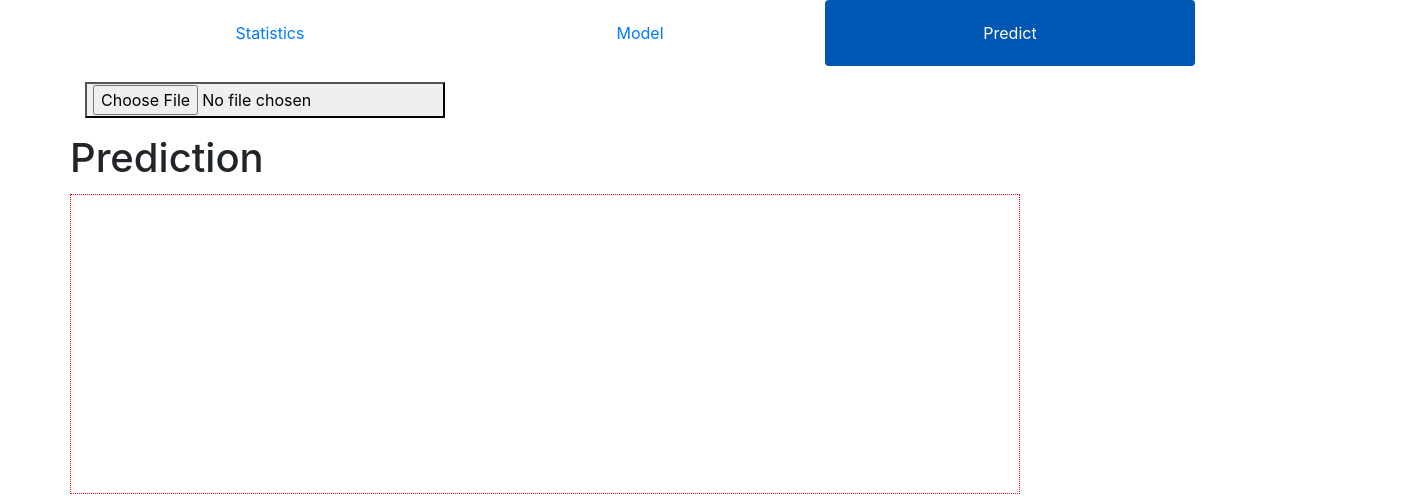
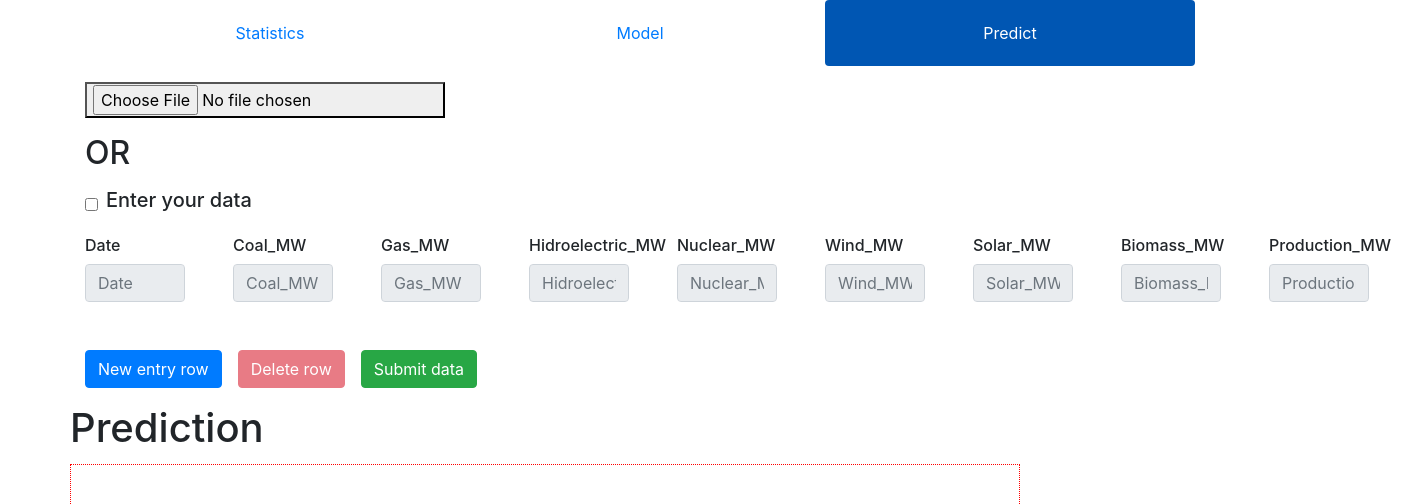
Before and after one commit to sergiuiacob1/Consumption-Prediction, a React (Create React App) app in the folder front-end/: page /predict in a window 1280 px wide. Shown: the top 504 px of the page, 1417 px wide, since content can reach past the window. Built offline with nearby package versions, Linux system fonts and the light colour scheme.

Commit message:
Predict page

```diff
--- a/front-end/src/containers/Predict/Predict.js
+++ b/front-end/src/containers/Predict/Predict.js
@@ -9,6 +9,19 @@ export default class Predict extends React.Component {
     super();
     this.state = {
       isPending: false,
+      formData: {
+        "Date": [],
+        "Coal_MW": [],
+        "Gas_MW": [],
+        "Hidroelectric_MW": [],
+        "Nuclear_MW": [],
+        "Wind_MW": [],
+        "Solar_MW": [],
+        "Biomass_MW": [],
+        "Production_MW": [],
+      },
+      fillFormData: false,
+      noOfFormData: 1,
       predictions: []
     };
   }
@@ -59,9 +72,78 @@ export default class Predict extends React.Component {
     reader.readAsText(evt.target.files[0]);
   };
 
+  onFormInputChange = (evt, key, index) => {
+    const _state = this.state;
+    _state.formData[key][index] = evt.target.value;
+    this.setState(_state);
+  }
+
+  changeRowNumbers = (noOfFormData) => {
+    this.setState({ noOfFormData });
+  }
+
+
+  renderForm = () => {
+    const { formData, noOfFormData, fillFormData } = this.state;
+    return (
+      <div className="predict-form">
+        {[...Array(noOfFormData)].map((x, index) => (
+          <div className="d-flex mb-5" key={index}>
+            {Object.keys(formData).map((key) => {
+              return (
+                <div key={key} >
+                  <h6>{key}</h6>
+                  <div className="mr-5">
+                    <input
+                      key={`${key}${index}`}
+                      type="text"
+                      className="form-control"
+                      placeholder={key}
+                      aria-label={key}
+                      onChange={(evt) => this.onFormInputChange(evt, key, index)}
+                      value={formData[key][index] || ''}
+                      disabled={!fillFormData}
+                    />
+                  </div>
+                </div>
+              )
+            })}
+          </div>
+        ))}
+        <div className="">
+          <button
+            type="button"
+            className="btn btn-primary mr-3"
+            onClick={() => this.changeRowNumbers(noOfFormData + 1)}
+          >
+            New entry row
+          </button>
+          <button
+            type="button"
+            className="btn btn-danger mr-3"
+            disabled={noOfFormData < 2}
+            onClick={() => this.changeRowNumbers(noOfFormData - 1)}
+          >
+            Delete row
+            </button>
+          <button
+            type="button"
+            className="btn btn-success mr-3"
+            onClick={() => this.postCSVData(formData)}
+          >
+            Submit data
+            </button>
+        </div>
+      </div>
+    )
+  }
+
+  onFillFormDataClick = () => {
+    this.setState({ fillFormData: !this.state.fillFormData })
+  }
+
   render() {
-    const { isPending, predictions } = this.state;
-    console.log(predictions);
+    const { isPending, predictions, fillFormData, } = this.state;
 
     if (isPending) {
       return (
@@ -81,15 +163,27 @@ export default class Predict extends React.Component {
                 onChange={this.onImportCSVClick}
               />
             </button>
-          </div >
-        </div >
+          </div>
+        </div>
+        <div>
+          <h2 className="my-3">OR</h2>
+          <label className="d-flex align-items-center" htmlFor="fill-form-data" onClick={this.onFillFormDataClick}>
+            <input type="checkbox" name="fill-form-data" checked={fillFormData} />
+            <h5 className="ml-2">Enter your data</h5>
+          </label>
+        </div>
+        <div className="mt-3 row">
+          <div className="col">
+            {this.renderForm()}
+          </div>
+        </div>
         <div className="mt-3 row flex-column justify-content-center">
           <h1>Prediction</h1>
           <div className="col-10 mt-1 p-4 predictions">
-            {predictions}
+            {predictions.map((prediction, index) => (<div> <b>Index {index + 1}:</b> {prediction}</div>))}
           </div>
         </div>
-      </div>
+      </div >
     );
   }
 }
--- a/front-end/src/containers/Predict/style.scss
+++ b/front-end/src/containers/Predict/style.scss
@@ -1,9 +1,10 @@
 .predict{
   .predictions{
-    min-height: 300px;
-    max-height: 300px;
-    overflow-x: hidden;
     border: 1px red dotted;
-    word-break: break-all;
+  }
+  .predict-form{
+    .form-control{
+      width: 100px;
+    }
   }
 }
```
